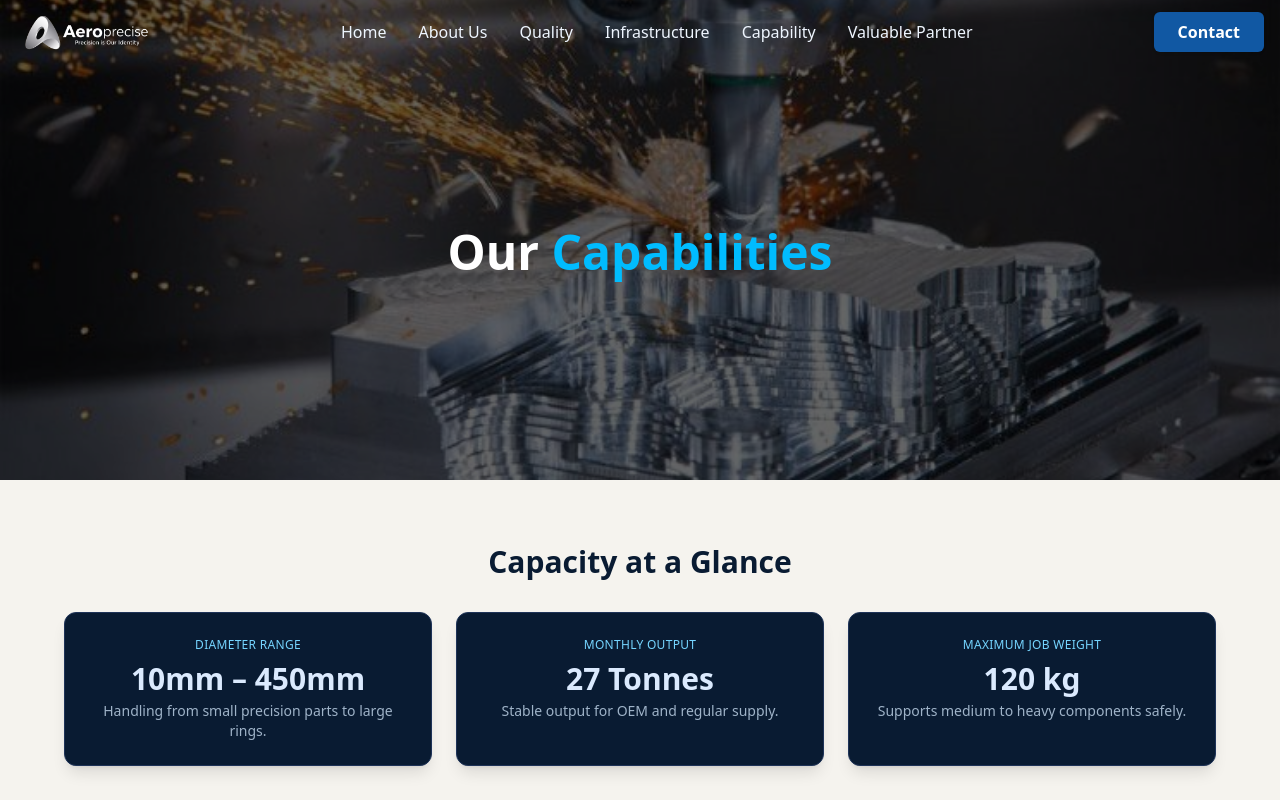
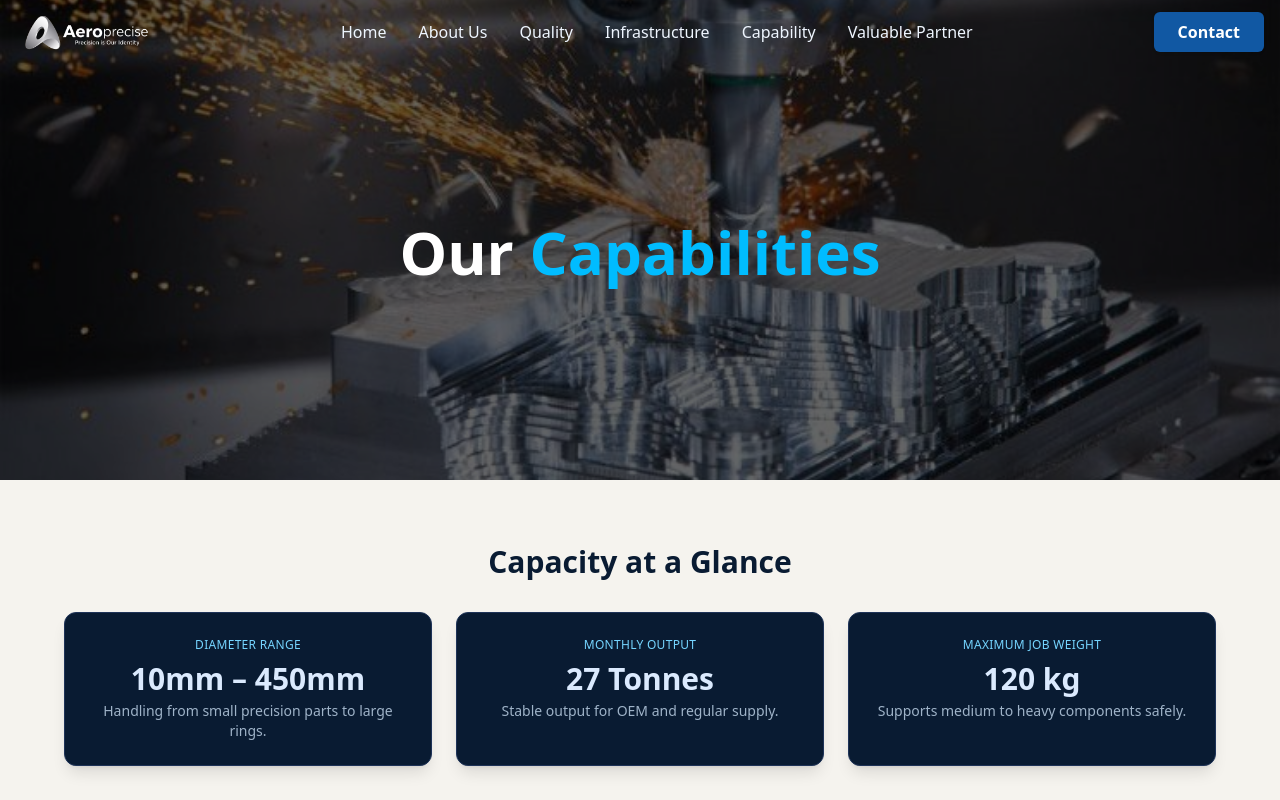
Before and after one commit to dhruvikparmar/Project-CNC, a React (Vite) app: page /capibility in a window 1280 px wide. Shown: the top 800 px of the page. Built offline with nearby package versions, Linux system fonts and the light colour scheme.

Commit message:
PRoject-CNC

```diff
--- a/src/App.jsx
+++ b/src/App.jsx
@@ -12,24 +12,35 @@ import ContactForm from './pages/ContactForm'
 import CncNav from './components/CncNav'
 import CncFoot from './components/CncFoot'
 
+import { useEffect } from "react";
+import AOS from "aos";
+import "aos/dist/aos.css";
+
 
 
 function App() {
+  useEffect(() => {
+    AOS.init({
+      duration: 900,
+      easing: "ease-out-cubic",
+      once: true,
+    });
+  }, []);
 
   return (
     <>
       <BrowserRouter>
-      <CncNav/>
+        <CncNav />
         <Routes>
-          <Route path='/' element={<Home/>} />
-          <Route path='/AboutUs' element={<AboutUs/>} />
-          <Route path='/Quality' element={<Quality/>} />
-          <Route path='/Infrastructure' element={<Infrastructure/>} />
-          <Route path='/capibility' element={<Capibility/>} />
-          <Route path='/valueablePartner' element={<Cliens/>} />
-          <Route path='/contact' element={<ContactForm/>} />
+          <Route path='/' element={<Home />} />
+          <Route path='/AboutUs' element={<AboutUs />} />
+          <Route path='/Quality' element={<Quality />} />
+          <Route path='/Infrastructure' element={<Infrastructure />} />
+          <Route path='/capibility' element={<Capibility />} />
+          <Route path='/valueablePartner' element={<Cliens />} />
+          <Route path='/contact' element={<ContactForm />} />
         </Routes>
-       <CncFoot/>
+        <CncFoot />
       </BrowserRouter>
     </>
   )
--- a/src/pages/Capibility.jsx
+++ b/src/pages/Capibility.jsx
@@ -1,8 +1,54 @@
-
-import { useEffect } from "react";
+import { useEffect, useRef, useState } from "react";
 import AOS from "aos";
 import "aos/dist/aos.css";
 
+// ================= COUNT-UP COMPONENT =================
+const CountUpValue = ({ end, suffix = "", duration = 2000 }) => {
+  const [count, setCount] = useState(0);
+  const ref = useRef(null);
+
+  useEffect(() => {
+    if (!ref.current) return;
+
+    const element = ref.current;
+
+    const observer = new IntersectionObserver(
+      (entries) => {
+        const [entry] = entries;
+        if (entry.isIntersecting) {
+          const startTime = performance.now();
+
+          const animate = (time) => {
+            const progress = Math.min((time - startTime) / duration, 1);
+            const value = Math.floor(progress * end);
+            setCount(value);
+
+            if (progress < 1) {
+              requestAnimationFrame(animate);
+            }
+          };
+
+          requestAnimationFrame(animate);
+          observer.disconnect();
+        }
+      },
+      { threshold: 0.4 }
+    );
+
+    observer.observe(element);
+
+    return () => observer.disconnect();
+  }, [end, duration]);
+
+  return (
+    <span ref={ref}>
+      {count}
+      {suffix}
+    </span>
+  );
+};
+
+// ================= MAIN COMPONENT =================
 export default function Capibility() {
   useEffect(() => {
     AOS.init({ duration: 900, easing: "ease-out", once: true });
@@ -10,19 +56,16 @@ export default function Capibility() {
 
   return (
     <div className="bg-[#f5f3ee] min-h-screen">
-
       {/* ================= HERO SECTION ================= */}
       <section
         className="relative pt-20 w-full
         min-h-[40vh] sm:min-h-[50vh] md:min-h-[60vh] lg:h-[350px]
         flex items-center justify-center overflow-hidden"
-
       >
         <img
           src="/capability.jpg"
           alt="CNC Capability"
           className="absolute inset-0 w-full h-full object-cover object-center"
-
           data-aos="fade-zoom-in"
           data-aos-offset="0"
           data-aos-easing="ease-in-out"
@@ -41,20 +84,11 @@ export default function Capibility() {
           <h1
             data-aos="zoom-in"
             data-aos-delay="300"
-            className="block justify-center items-center mb-14 text-2xl sm:text-3xl md:text-4xl lg:text-5xl
+            className="block justify-center items-center mb-14 text-2xl sm:text-3xl md:text-4xl lg:text-6xl
                        font-extrabold text-white"
           >
             Our <span className="text-sky-400">Capabilities</span>
           </h1>
-
-          {/* <p
-            data-aos="fade-up"
-            data-aos-delay="450"
-            className="mt-2 text-sm sm:text-base md:text-lg text-[#e2e8f0] max-w-2xl mx-auto"
-          >
-            Precision CNC machining for small parts, heavy components,
-            and long-term production with consistency.
-          </p> */}
         </div>
       </section>
 
@@ -69,25 +103,8 @@ export default function Capibility() {
           </h2>
 
           <div className="grid grid-cols-1 sm:grid-cols-3 gap-6">
-            {[
-              {
-                t: "Diameter Range",
-                v: "10mm – 450mm",
-                d: "Handling from small precision parts to large rings.",
-              },
-              {
-                t: "Monthly Output",
-                v: "27 Tonnes",
-                d: "Stable output for OEM and regular supply.",
-              },
-              {
-                t: "Maximum Job Weight",
-                v: "120 kg",
-                d: "Supports medium to heavy components safely.",
-              },
-            ].map((item, idx) => (
+            {/* Diameter Range */}
             <div
-                key={idx}
               data-aos="zoom-in"
               className="bg-[#091b32] border border-[#1e3358]
                          rounded-xl p-6 text-center shadow-lg
@@ -95,14 +112,53 @@ export default function Capibility() {
                          hover:-translate-y-1 hover:shadow-sky-400/30"
             >
               <p className="text-xs uppercase tracking-wide text-sky-300 mb-2">
-                  {item.t}
+                Diameter Range
               </p>
               <h3 className="text-2xl sm:text-3xl font-bold text-[#dbeafe] mb-1">
-                  {item.v}
+                <CountUpValue end={10} />mm – <CountUpValue end={450} />mm
               </h3>
-                <p className="text-[#9fb3c8] text-sm">{item.d}</p>
+              <p className="text-[#9fb3c8] text-sm">
+                Handling from small precision parts to large rings.
+              </p>
             </div>
-            ))}
+
+            {/* Monthly Output */}
+            <div
+              data-aos="zoom-in"
+              className="bg-[#091b32] border border-[#1e3358]
+                         rounded-xl p-6 text-center shadow-lg
+                         transition-all duration-300
+                         hover:-translate-y-1 hover:shadow-sky-400/30"
+            >
+              <p className="text-xs uppercase tracking-wide text-sky-300 mb-2">
+                Monthly Output
+              </p>
+              <h3 className="text-2xl sm:text-3xl font-bold text-[#dbeafe] mb-1">
+                <CountUpValue end={27} /> Tonnes
+              </h3>
+              <p className="text-[#9fb3c8] text-sm">
+                Stable output for OEM and regular supply.
+              </p>
+            </div>
+
+            {/* Maximum Job Weight */}
+            <div
+              data-aos="zoom-in"
+              className="bg-[#091b32] border border-[#1e3358]
+                         rounded-xl p-6 text-center shadow-lg
+                         transition-all duration-300
+                         hover:-translate-y-1 hover:shadow-sky-400/30"
+            >
+              <p className="text-xs uppercase tracking-wide text-sky-300 mb-2">
+                Maximum Job Weight
+              </p>
+              <h3 className="text-2xl sm:text-3xl font-bold text-[#dbeafe] mb-1">
+                <CountUpValue end={120} /> kg
+              </h3>
+              <p className="text-[#9fb3c8] text-sm">
+                Supports medium to heavy components safely.
+              </p>
+            </div>
           </div>
         </div>
       </section>
@@ -110,7 +166,6 @@ export default function Capibility() {
       {/* ================= DETAILS SECTION ================= */}
       <section className="py-10 sm:py-14 px-4">
         <div className="max-w-6xl mx-auto grid grid-cols-1 lg:grid-cols-2 gap-8">
-
           {/* LEFT BOXES */}
           <div className="space-y-7">
             {[
@@ -155,12 +210,30 @@ export default function Capibility() {
 
             <div className="grid grid-cols-1 sm:grid-cols-2 gap-4">
               {[
-                { t: "Small Precision Parts", d: "Ideal for bushes, sleeves & small custom CNC components." },
-                { t: "Large Rings & Housings", d: "Perfect for bearing rings & heavy automotive parts." },
-                { t: "Batch Production", d: "Supports repetitive machining with consistency." },
-                { t: "Prototype to Mass", d: "From samples to large production volumes." },
-                { t: "Repeat Accuracy", d: "Dimensional stability across batch production." },
-                { t: "Reliable Delivery", d: "Process planning ensures committed dispatch timelines." },
+                {
+                  t: "Small Precision Parts",
+                  d: "Ideal for bushes, sleeves & small custom CNC components.",
+                },
+                {
+                  t: "Large Rings & Housings",
+                  d: "Perfect for bearing rings & heavy automotive parts.",
+                },
+                {
+                  t: "Batch Production",
+                  d: "Supports repetitive machining with consistency.",
+                },
+                {
+                  t: "Prototype to Mass",
+                  d: "From samples to large production volumes.",
+                },
+                {
+                  t: "Repeat Accuracy",
+                  d: "Dimensional stability across batch production.",
+                },
+                {
+                  t: "Reliable Delivery",
+                  d: "Process planning ensures committed dispatch timelines.",
+                },
               ].map((item, idx) => (
                 <div
                   key={idx}
@@ -206,7 +279,6 @@ export default function Capibility() {
           </button>
         </div>
       </section>
-
     </div>
   );
 }
```
Also changed, not shown: src/pages/Home.jsx (+36 -58 lines). Lines whose indentation alone changed are shown as unchanged.
